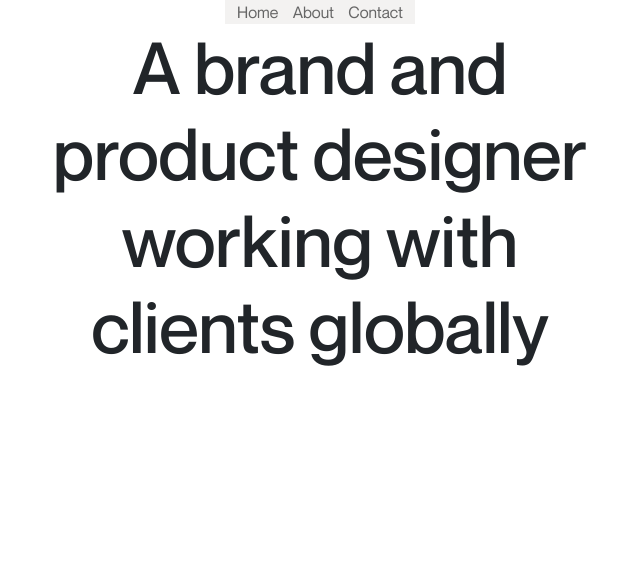
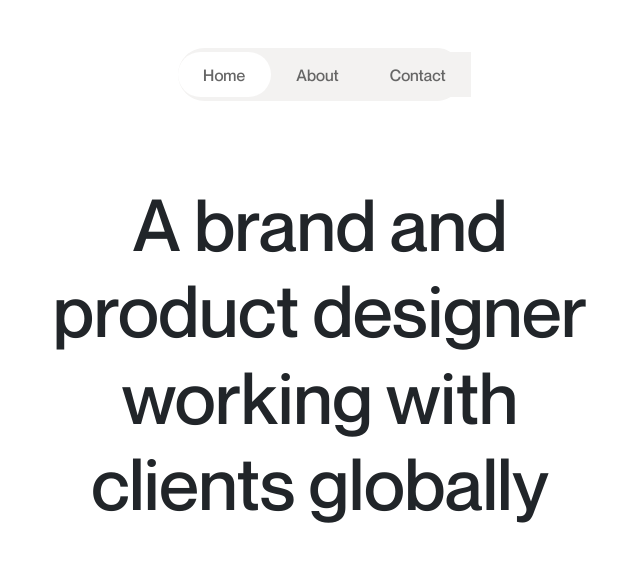
Before and after one commit to federicaarosio/vue-ohstudio, a Vue app: page / in a window 1280 px wide. Shown: the top 562 px of the page, without its empty margins (320-960 px from the left). Built offline with nearby package versions, Linux system fonts and the light colour scheme.

Commit message:
added style to header

```diff
--- a/src/components/AppHeader.vue
+++ b/src/components/AppHeader.vue
@@ -2,10 +2,10 @@
 
 <div class="container">
     <div class="row">
-        <div class="col-2 mx-auto d-flex justify-content-between text-center custom-nav">
+        <div class="col-8 col-md-3 mx-auto d-flex justify-content-evenly text-center custom-nav text-center custom-mb-big mt-5">
             <div v-for="(link, index) in linkItems" :key="index" >
-                <router-link :to="{ name: link.routeName }" class="custom-menu-item">
-                    {{ link.label }}
+                <router-link :to="{ name: link.routeName }" :class="{ 'active': $route.name === link.routeName }" class="custom-menu-item">
+                    <span>{{ link.label }}</span>
                 </router-link>
             </div>
         </div>
@@ -41,12 +41,21 @@ export default {
 <style lang="scss" scoped>
 .custom-nav {
     background-color: #f3f2f1;
+    border-radius: 35px;
+    padding: 0.9rem  0;
 
     .custom-menu-item {
         background-color: #f3f2f1;
         text-decoration: none;
         color: #666666;
+        font-weight: 500;
+        padding: 0.8rem 1.6rem;
+    }
 
+    .active {
+        background-color: white;
+        padding: 0.8rem 1.6rem;
+        border-radius: 35px;
     }
 }
 </style>
--- a/src/pages/HomePage.vue
+++ b/src/pages/HomePage.vue
@@ -2,7 +2,7 @@
     <section>
         <div class="container">
             <div class="row">
-                <div class="col-6 mx-auto">
+                <div class="col-12 col-md-6 mx-auto">
                     <h1 class="text-center custom-fs-big">
                         A brand and product designer working with clients globally
                     </h1>
--- a/src/style/general.scss
+++ b/src/style/general.scss
@@ -41,6 +41,9 @@ body {
     font-family: 'NeueMontreal', Arial, sans-serif;
 }
 
+.custom-mb-big {
+    margin-bottom: $margin-bottom-big;
+}
 
 .custom-fs-big {
     font-size: $fs-big;
--- a/src/style/partials/_variables.scss
+++ b/src/style/partials/_variables.scss
@@ -1,2 +1,5 @@
-//Sizes
+//Font sizes
 $fs-big: 4.5rem;
+
+//Margins
+$margin-bottom-big: 5rem;
```
